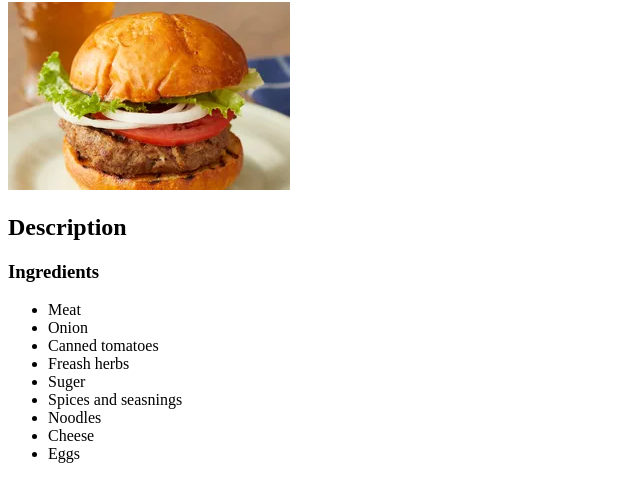
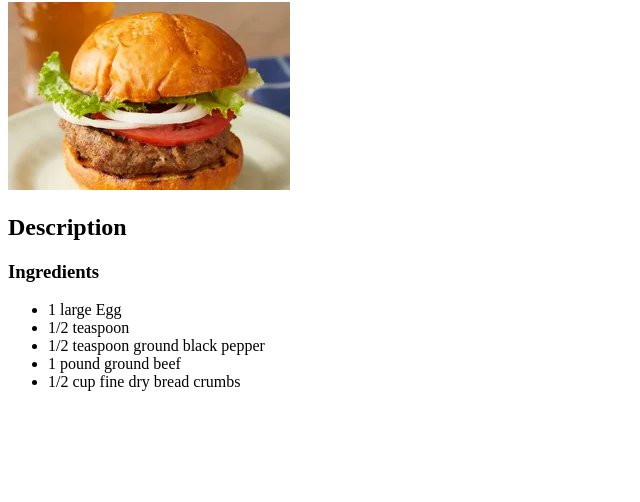
Before and after one commit to Samibirhanu/Odin-recipe, a plain HTML site: page recipes/burger.html in a window 1280 px wide. Shown: the part 78-580 px from the top of the page, without its empty margins (0-640 px from the left). Drawn offline with Linux system fonts and the light colour scheme.

Commit message:
i have first copy the lasagna ingredients in burger page and edit it with burger

```diff
--- a/recipes/burger.html
+++ b/recipes/burger.html
@@ -11,15 +11,10 @@
     <h2>Description</h2>
     <h3>Ingredients</h3>
     <ul>
-        <li>Meat</li>
-        <li>Onion</li>
-        <li>Canned tomatoes</li>
-        <li>Freash herbs</li>
-        <li>Suger</li>
-        <li>Spices and seasnings</li>
-        <li>Noodles</li>
-        <li>Cheese</li>
-        <li>Eggs</li>
-    </ul>
+        <li>1 large Egg</li>
+        <li>1/2 teaspoon</li>
+        <li>1/2 teaspoon ground black pepper</li>
+        <li>1 pound ground beef</li>
+        <li>1/2 cup fine dry bread crumbs</li>
 </body>
 </html>
```
